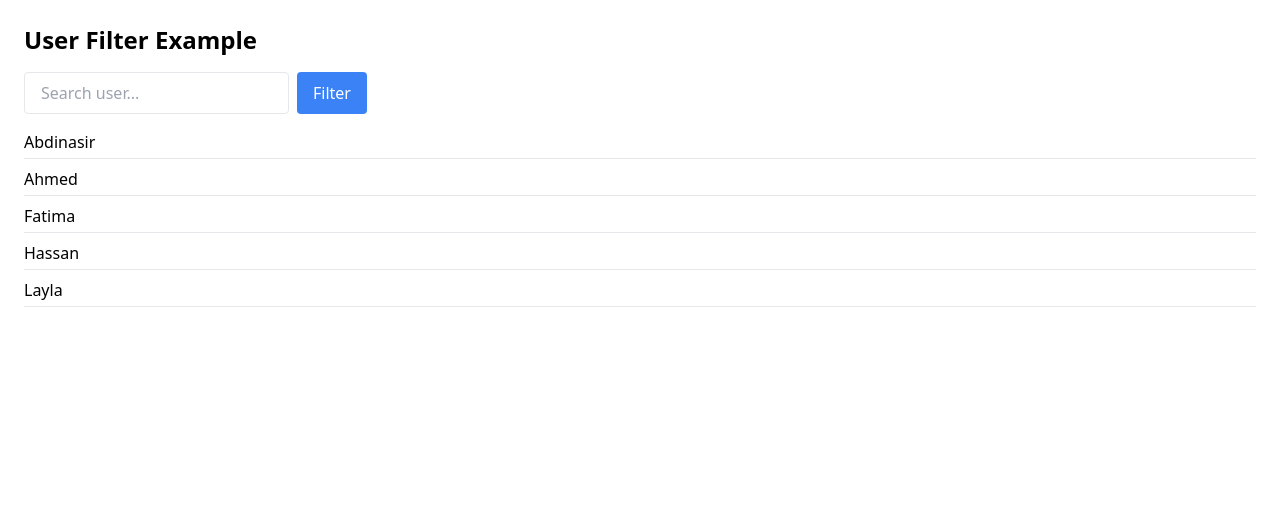
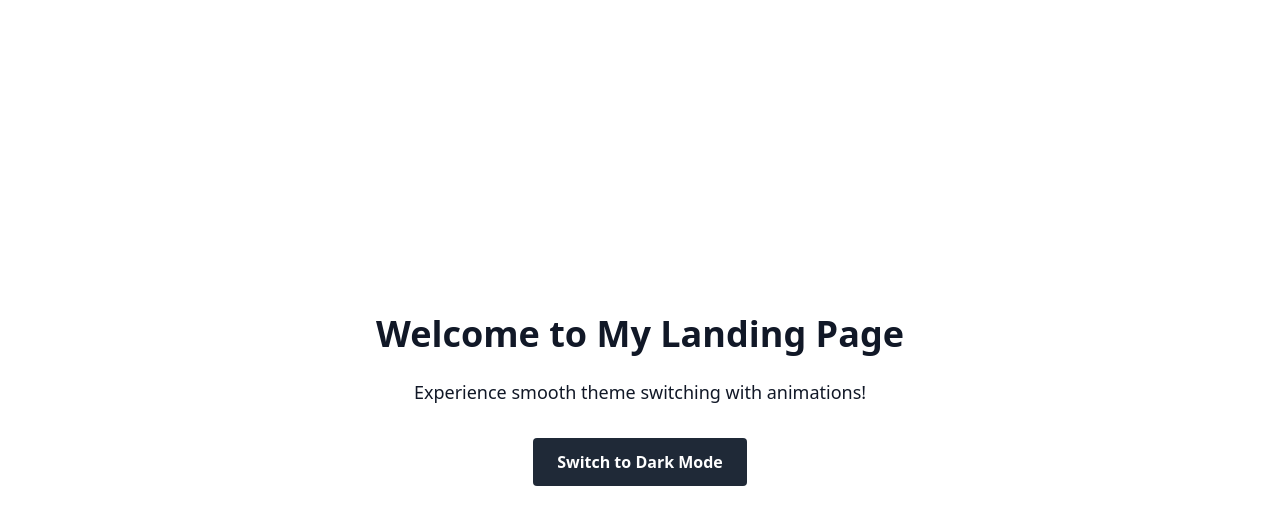
Before and after one commit to Cabdinasir64/Hooks, a React (Vite) app: page / in a window 1280 px wide. Shown: the top 524 px of the page. Built offline with nearby package versions, Linux system fonts and the light colour scheme.

Commit message:
this is example5 of UseCallback with react hooks

```diff
--- a/src/App.jsx
+++ b/src/App.jsx
@@ -1,9 +1,9 @@
-import UseCallback4 from './UseCallback/usecallback4';
+import UseCallback5 from './UseCallback/usecallback5';
 function App() {
 
 
   return (
-     <UseCallback4 />
+     <UseCallback5 />
 
   );
 }
--- /dev/null
+++ b/src/UseCallback/usecallback5.jsx
@@ -0,0 +1,55 @@
+import React, { useState, useEffect, useCallback } from 'react';
+import { motion } from 'framer-motion';
+
+export default function ThemeSwitcher() {
+  const [theme, setTheme] = useState('light');
+
+
+  useEffect(() => {
+    const savedTheme = localStorage.getItem('theme');
+    if (savedTheme) setTheme(savedTheme);
+  }, []);
+
+
+  const toggleTheme = useCallback(() => {
+    setTheme(prev => {
+      const newTheme = prev === 'light' ? 'dark' : 'light';
+      localStorage.setItem('theme', newTheme);
+      return newTheme;
+    });
+  }, []);
+
+  return (
+    <div className={`min-h-screen flex flex-col items-center justify-center transition-colors duration-500 ${theme === 'dark' ? 'bg-gray-900 text-white' : 'bg-white text-gray-900'}`}>
+
+      <motion.h1
+        initial={{ y: -50, opacity: 0 }}
+        animate={{ y: 0, opacity: 1 }}
+        transition={{ duration: 0.8 }}
+        className="text-4xl font-bold mb-6"
+      >
+        Welcome to My Landing Page
+      </motion.h1>
+
+      <motion.p
+        initial={{ opacity: 0 }}
+        animate={{ opacity: 1 }}
+        transition={{ delay: 0.5 }}
+        className="mb-8 text-lg"
+      >
+        Experience smooth theme switching with animations!
+      </motion.p>
+
+      <motion.button
+        onClick={toggleTheme}
+        whileHover={{ scale: 1.1 }}
+        whileTap={{ scale: 0.95 }}
+        className={`px-6 py-3 rounded font-semibold transition-colors duration-300 ${
+          theme === 'dark' ? 'bg-yellow-400 text-gray-900' : 'bg-gray-800 text-white'
+        }`}
+      >
+        Switch to {theme === 'light' ? 'Dark' : 'Light'} Mode
+      </motion.button>
+    </div>
+  );
+}
```
